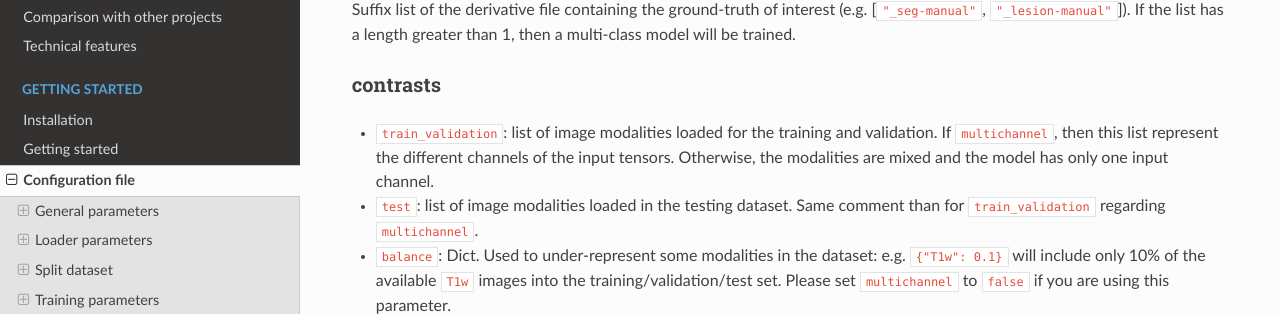
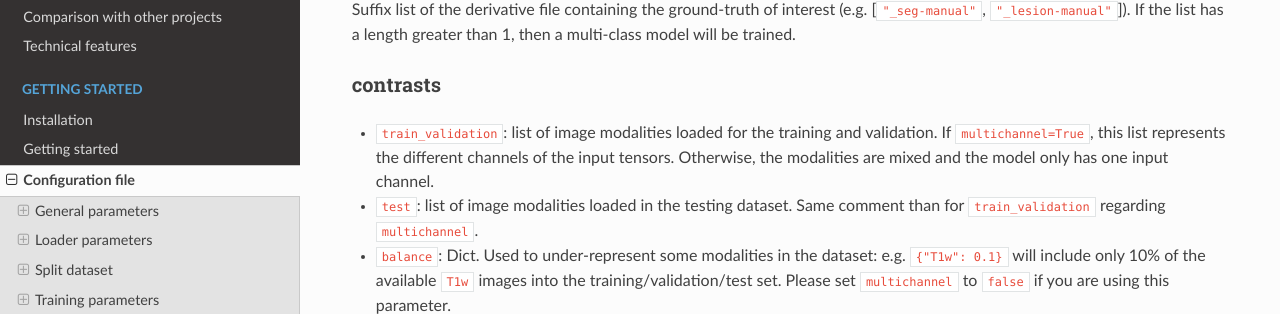
Before and after one commit to ivadomed/ivadomed, a Sphinx documentation site: the page built from docs/source/configuration_file.md, in a window 1280 px wide and 900 px high, scrolled down 680 px. Shown: the part 135-449 px from the top of the window. Built offline with Sphinx 7.4.7 and the Read the Docs theme 2.0.0, drawn with Linux system fonts in a browser that asks for light colours.

Commit message:
Update docs/source/configuration_file.md
Co-authored-by: Julien Cohen-Adad <jcohen@polymtl.ca>

```diff
--- a/docs/source/configuration_file.md
+++ b/docs/source/configuration_file.md
@@ -16,7 +16,7 @@
 #### target_suffix
 Suffix list of the derivative file containing the ground-truth of interest (e.g. [`"_seg-manual"`, `"_lesion-manual"`]). If the list has a length greater than 1, then a multi-class model will be trained.
 #### contrasts
-- `train_validation`: list of image modalities loaded for the training and validation. If `multichannel`, then this list represent the different channels of the input tensors. Otherwise, the modalities are mixed and the model has only one input channel.
+- `train_validation`: list of image modalities loaded for the training and validation. If `multichannel=True`, this list represents the different channels of the input tensors. Otherwise, the modalities are mixed and the model only has one input channel.
 - `test`: list of image modalities loaded in the testing dataset. Same comment than for `train_validation` regarding `multichannel`.
 - `balance`: Dict. Used to under-represent some modalities in the dataset: e.g. `{"T1w": 0.1}` will include only 10% of the available `T1w` images into the training/validation/test set. Please set `multichannel` to `false` if you are using this parameter.
 #### multichannel
```
